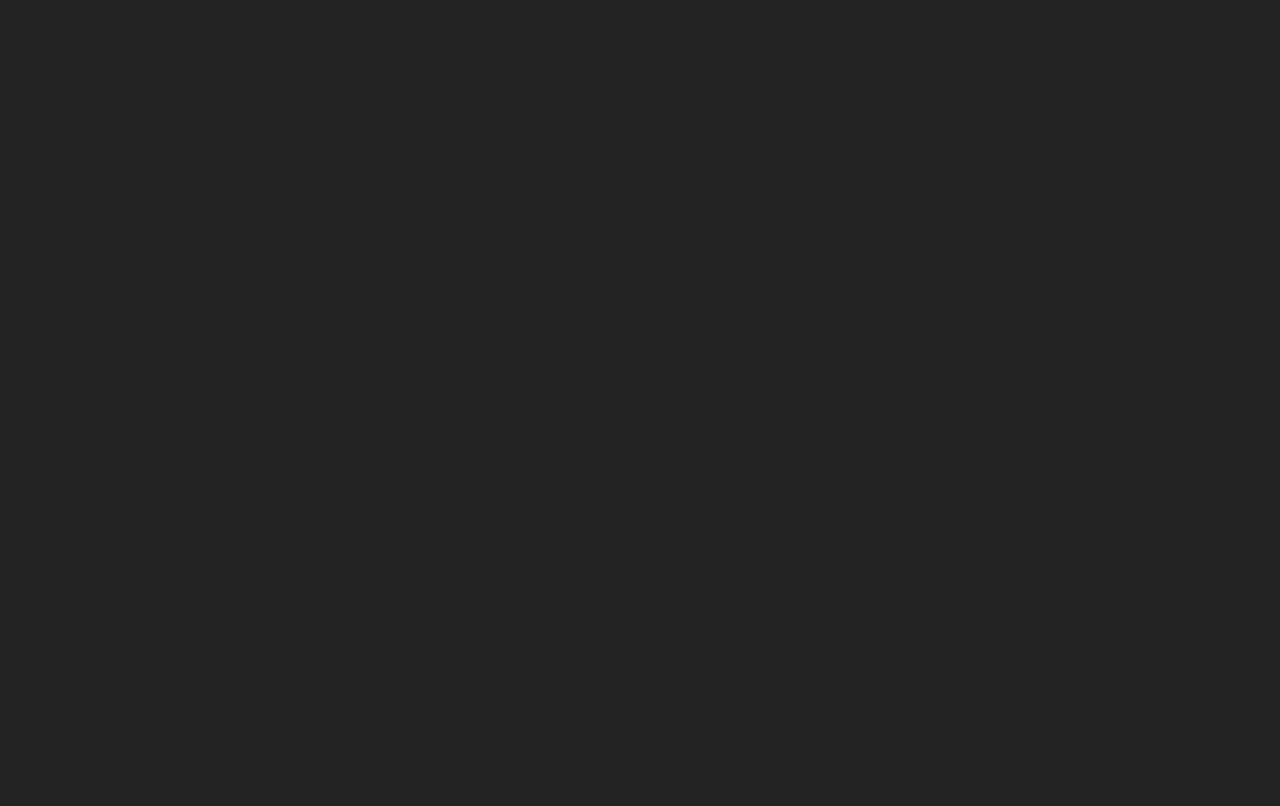
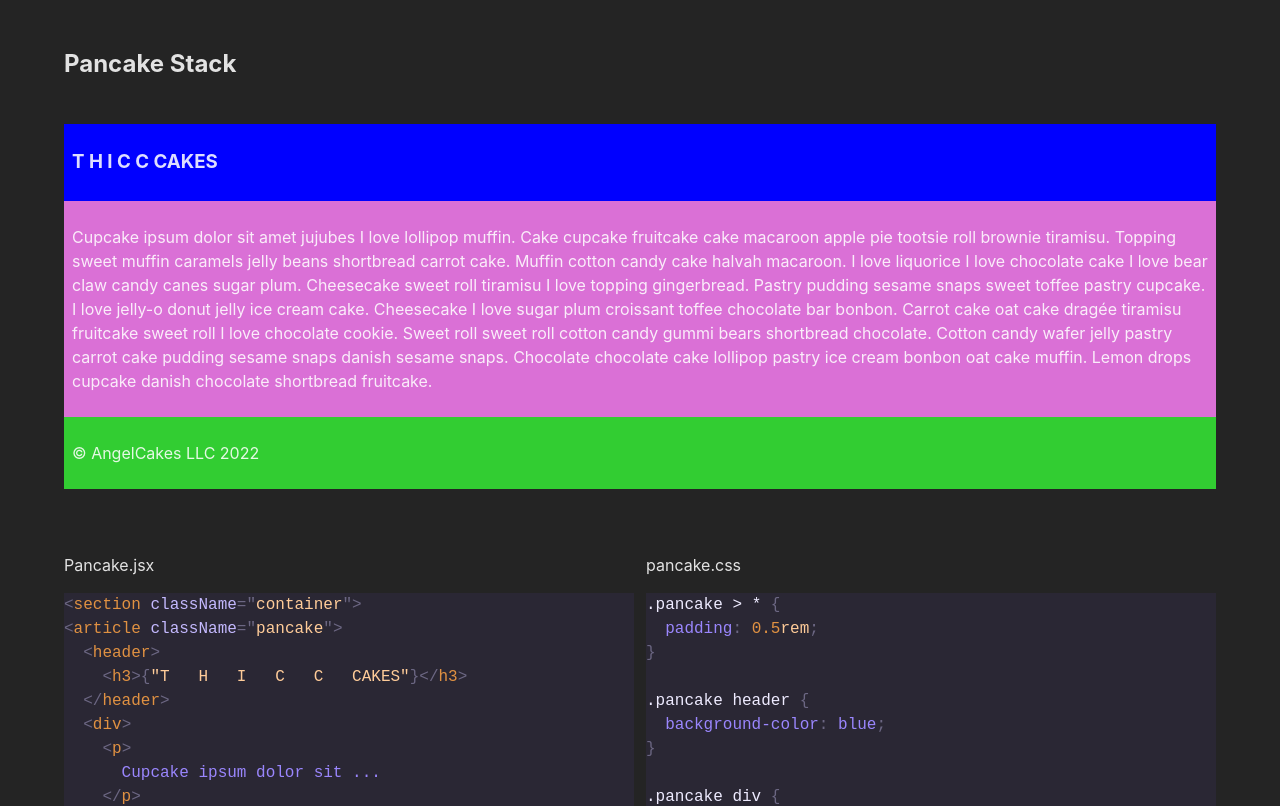
Before and after one commit to angeliquerivera/my-first-grid, a React (Vite) app: page / in a window 1280 px wide. Shown: the part 4000-4806 px from the top of the page. Before the commit the page ends 4052 px from the top, so only its background shows below. Built offline with nearby package versions, Linux system fonts and the light colour scheme.

Commit message:
feat: add Pancake component and example code

```diff
--- a/src/App.jsx
+++ b/src/App.jsx
@@ -3,6 +3,7 @@ import Eggplant from "./components/sections/Eggplant";
 import TicTacToe from "./components/sections/TicTacToe";
 import MixedColumns from "./components/sections/MixedColumns";
 import Sidebar from "./components/sections/Sidebar";
+import Pancake from "./components/sections/Pancake";
 
 export default function App() {
   return (
@@ -12,6 +13,7 @@ export default function App() {
       <TicTacToe />
       <MixedColumns />
       <Sidebar />
+      <Pancake />
     </main>
   );
 }
--- /dev/null
+++ b/src/components/sections/Pancake.jsx
@@ -0,0 +1,57 @@
+import CodeWrapper from "../helpers/CodeWrapper";
+import HighlightedCode from "../helpers/HighlightedCode";
+
+import { pancake_jsx, pancake_css } from "../../sample-code/ex-pancake";
+
+export default function Pancake() {
+  return (
+    <article>
+      <header className="container">
+        <h2>Pancake Stack</h2>
+      </header>
+      <section className="container">
+        <article className="pancake">
+          <header>
+            <h3>{"T   H   I   C   C   CAKES"}</h3>
+          </header>
+          <div>
+            <p>
+              Cupcake ipsum dolor sit amet jujubes I love lollipop muffin. Cake
+              cupcake fruitcake cake macaroon apple pie tootsie roll brownie
+              tiramisu. Topping sweet muffin caramels jelly beans shortbread
+              carrot cake. Muffin cotton candy cake halvah macaroon. I love
+              liquorice I love chocolate cake I love bear claw candy canes sugar
+              plum. Cheesecake sweet roll tiramisu I love topping gingerbread.
+              Pastry pudding sesame snaps sweet toffee pastry cupcake. I love
+              jelly-o donut jelly ice cream cake. Cheesecake I love sugar plum
+              croissant toffee chocolate bar bonbon. Carrot cake oat cake dragée
+              tiramisu fruitcake sweet roll I love chocolate cookie. Sweet roll
+              sweet roll cotton candy gummi bears shortbread chocolate. Cotton
+              candy wafer jelly pastry carrot cake pudding sesame snaps danish
+              sesame snaps. Chocolate chocolate cake lollipop pastry ice cream
+              bonbon oat cake muffin. Lemon drops cupcake danish chocolate
+              shortbread fruitcake.
+            </p>
+          </div>
+          <footer>
+            <p>&copy; AngelCakes LLC 2022</p>
+          </footer>
+        </article>
+      </section>
+      <section className="container">
+        <CodeWrapper sections="2">
+          <HighlightedCode
+            exampleCode={pancake_jsx}
+            codeLang={"jsx"}
+            codeLabel="Pancake.jsx"
+          />
+          <HighlightedCode
+            exampleCode={pancake_css}
+            codeLang={"css"}
+            codeLabel="pancake.css"
+          />
+        </CodeWrapper>
+      </section>
+    </article>
+  );
+}
--- /dev/null
+++ b/src/sample-code/ex-pancake.js
@@ -0,0 +1,31 @@
+export const pancake_jsx = `<section className="container">
+<article className="pancake">
+  <header>
+    <h3>{"T   H   I   C   C   CAKES"}</h3>
+  </header>
+  <div>
+    <p>
+      Cupcake ipsum dolor sit ...
+    </p>
+  </div>
+  <footer>
+    <p>&copy; AngelCakes LLC 2022</p>
+  </footer>
+</article>
+</section>`;
+
+export const pancake_css = `.pancake > * {
+  padding: 0.5rem;
+}
+
+.pancake header {
+  background-color: blue;
+}
+
+.pancake div {
+  background-color: orchid;
+}
+
+.pancake footer {
+  background-color: limegreen;
+}`;
--- a/src/styles/examples.css
+++ b/src/styles/examples.css
@@ -55,3 +55,24 @@
 .sidebar article {
   background-color: palevioletred;
 }
+
+.pancake {
+  display: grid;
+  grid-template-rows: auto 1fr auto;
+}
+
+.pancake > * {
+  padding: 0.5rem;
+}
+
+.pancake header {
+  background-color: blue;
+}
+
+.pancake div {
+  background-color: orchid;
+}
+
+.pancake footer {
+  background-color: limegreen;
+}
```
